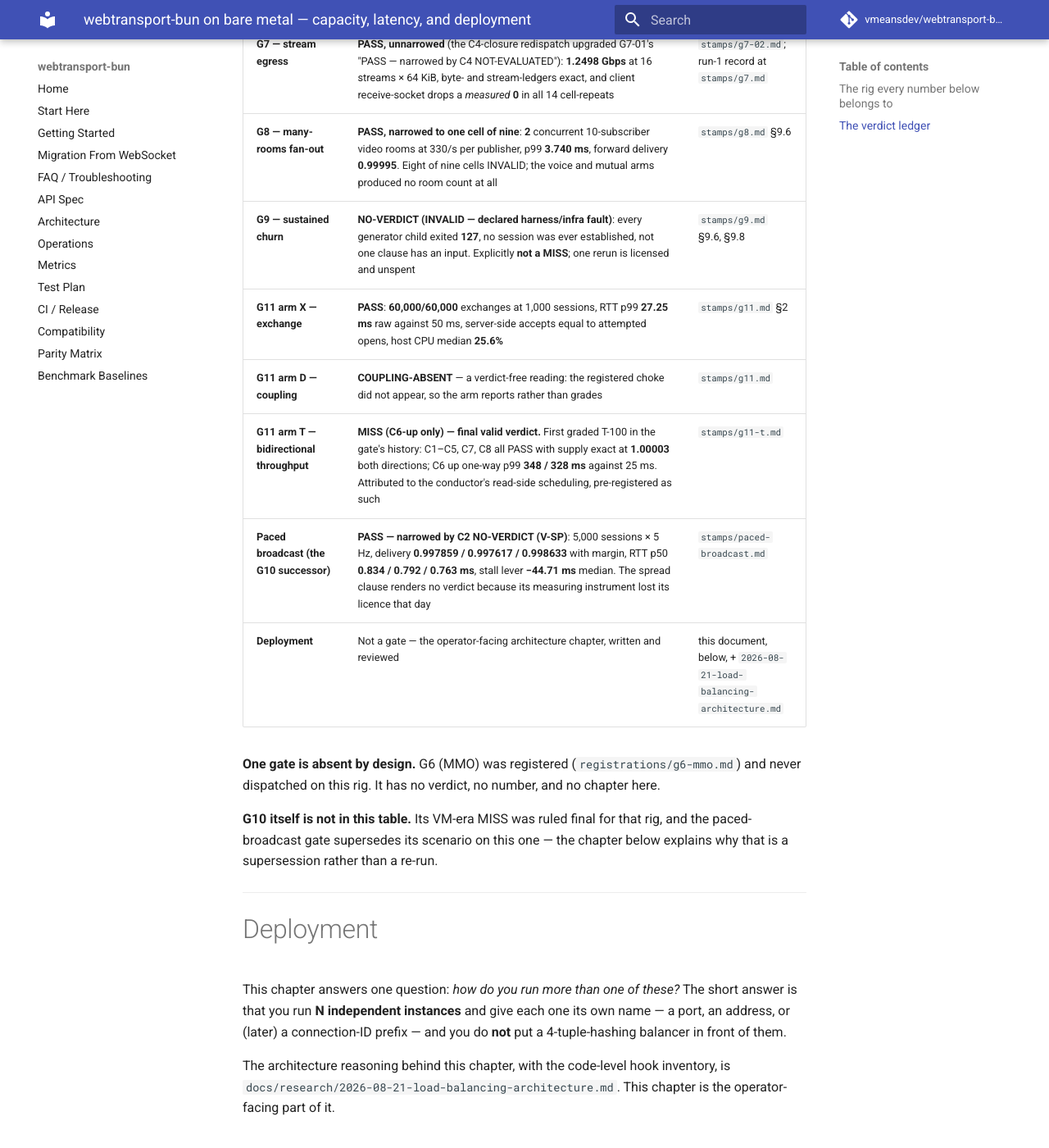
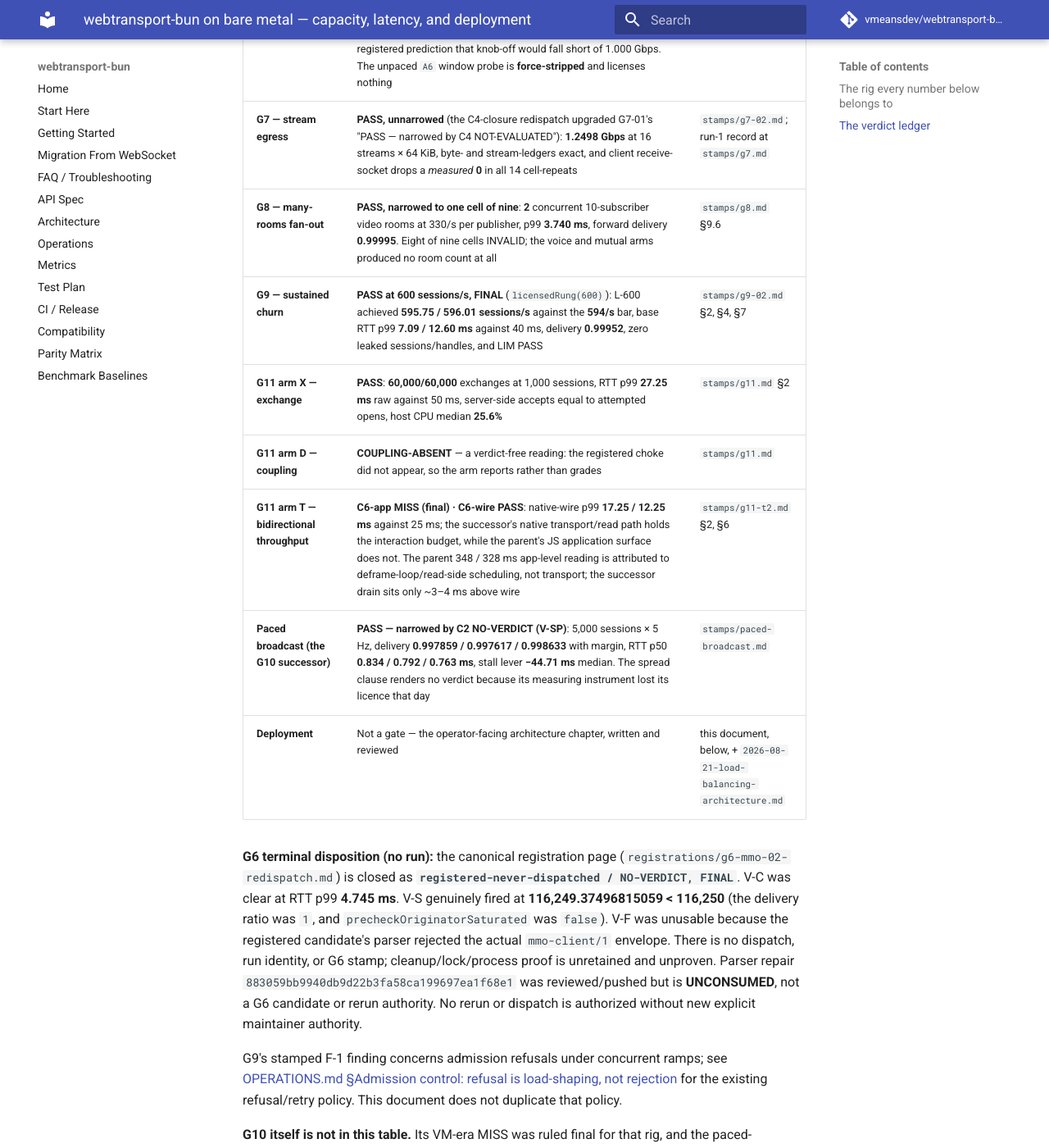
Before and after one commit to vmeansdev/webtransport-bun, an MkDocs documentation site: the page built from docs/research/2026-08-21-bare-metal-capacity.md, in a window 1280 px wide and 1400 px high, scrolled down 1512 px. Shown: the whole window at 82% size. Built offline with MkDocs 1.6.1 and Material for MkDocs 9.7.7, drawn with Linux system fonts in a browser that asks for light colours; comment, search, counter and statistics services are not loaded; some of the changed text lies outside the part shown.

Commit message:
Reconcile capacity ledger with terminal campaign outcomes
The final campaign records supersede stale G9, G11-T, G2, and G6 summaries. Bind the capacity document to the accepted stamps and terminal no-dispatch registration while preserving the distinction between run verdicts and terminal campaign dispositions.

Constraint: G6 has no dispatch, run identity, or stamp; its parser repair remains unconsumed

Confidence: high

Scope-risk: narrow

Directive: Do not promote terminal no-run states to PASS or reopen attempts without new explicit maintainer authority

Tested: Source-bound stamp and registration review; Markdown link checks; git diff --check

Not-tested: No workload reruns; documentation-only reconciliation

```diff
--- a/docs/research/2026-08-21-bare-metal-capacity.md
+++ b/docs/research/2026-08-21-bare-metal-capacity.md
@@ -1,15 +1,18 @@
 # webtransport-bun on bare metal — capacity, latency, and deployment
 
-**Status: COMPLETE (2026-08-21).** This is the bare-metal campaign's terminal
-document (campaign ticket 09). Every gate has reached a final verdict and no
-chapter is a stub. Nothing here is a forecast. Every number carries the stamp
-it was recomputed in, and where a number does not exist, this document says so
-rather than estimating one.
+**Status: COMPLETE (2026-08-22).** This is the bare-metal campaign's terminal
+document (campaign ticket 09). Every gate has a terminally accounted disposition;
+that disposition may be a run verdict or an explicitly closed no-run state.
+Nothing here is a forecast. Every number carries the stamp it was recomputed
+in, and where a number does not exist, this document says so rather than
+estimating one.
 
-Three of those final verdicts are not passes — G2 is INCOMPLETE, G9 is a
-NO-VERDICT on a declared harness fault, and G11's T arm is a MISS. They are
-reported here with the same weight as the passes, because the campaign's bar
-was *"every gate reaches a final valid verdict"*, not *"every gate passes."*
+G9 is a final **PASS at 600 sessions/s**. The remaining terminal exceptions are
+G2's **hardware-scoped INCOMPLETE, FINAL**, G6's
+**registered-never-dispatched / NO-VERDICT, FINAL** disposition, and G11-T's
+dual reading **C6-app MISS (final) · C6-wire PASS**. These are reported with
+the same weight as the passes: the campaign's bar was *"every gate reaches a
+terminally accounted disposition"*, not *"every gate passes."*
 
 ## The rig every number below belongs to
 
@@ -37,22 +40,35 @@
 | Gate | Verdict, in one line | Stamp |
 |---|---|---|
 | **G1 — GPS session scale** | **PASS**, all five clauses: 10,000 sessions, ingest p99 **2.576 ms**, delivery **1.000000**, memory **~126.5 KB/session** linear | `stamps/g1.md` §9.6 |
-| **G2 — FPS/MOBA tail latency** | **INCOMPLETE — `path-not-quiet`**: the off-box floor's own idle p99 is **8.101888 ms** against the registered 4.0 ms bar, so no gate statistic exists. An **instrument** finding, foreseen and pre-registered; the run is valid, the path is not evaluable | `stamps/g2.md` §9.6 |
+| **G2 — FPS/MOBA tail latency** | **hardware-scoped INCOMPLETE, FINAL** after the two licensed valid attempts: F-off raw RTT p99 medians **12.632064 ms** (attempt 1) and **9.289728 ms** (attempt 2), each above the fixed 4.0 ms `path-not-quiet` bar. No gate PASS/MISS statistic exists because the gate had no evaluable cells; no third attempt or lower bar is authorized | `stamps/g2.md` §9.10.3, §9.10.6 |
 | **G3 — camera / bursty egress** | **PASS, with C3 = `CEILING-MOVED`**: egress one-way p99 **1.491 ms** (median of 5 blocks) against a 33.3 ms bar; GSO **and** GRO active at 64 segments, `sndbufErrors` 0 on all 30 steps. C3 states no lever value in milliseconds — for the third time across three registrations | `stamps/g3.md` §9.6, C2/C4 |
 | **G4 — SFU fan-out** | **PASS**: **16,509/s** forward egress inside a 30 Hz frame gate, p99 **10.879 ms**, delivery **1.0000**. Stated as a *rate* bound — "the 50 is incidental to that number, not causal" | `stamps/g4.md` §9.6 |
 | **G5 — bulk / VOD** | **PASS**, all six clauses, graded on the knob-**on** `P-batch` cell: **1.2505 Gbps** delivered against a 1.000 Gbps bar, sourcing 100.037% of its registered 1.25 Gbps offer. Separately — disclosed, not gating — the knob-**off** `P-control` cell delivered **1.1473 Gbps**, falsifying the registered prediction that knob-off would fall short of 1.000 Gbps. The unpaced `A6` window probe is **force-stripped** and licenses nothing | `stamps/g5.md` §9.6 clause 2, §6 P5 |
 | **G7 — stream egress** | **PASS, unnarrowed** (the C4-closure redispatch upgraded G7-01's "PASS — narrowed by C4 NOT-EVALUATED"): **1.2498 Gbps** at 16 streams × 64 KiB, byte- and stream-ledgers exact, and client receive-socket drops a *measured* **0** in all 14 cell-repeats | `stamps/g7-02.md`; run-1 record at `stamps/g7.md` |
 | **G8 — many-rooms fan-out** | **PASS, narrowed to one cell of nine**: **2** concurrent 10-subscriber video rooms at 330/s per publisher, p99 **3.740 ms**, forward delivery **0.99995**. Eight of nine cells INVALID; the voice and mutual arms produced no room count at all | `stamps/g8.md` §9.6 |
-| **G9 — sustained churn** | **NO-VERDICT (INVALID — declared harness/infra fault)**: every generator child exited **127**, no session was ever established, not one clause has an input. Explicitly **not a MISS**; one rerun is licensed and unspent | `stamps/g9.md` §9.6, §9.8 |
+| **G9 — sustained churn** | **PASS at 600 sessions/s, FINAL** (`licensedRung(600)`): L-600 achieved **595.75 / 596.01 sessions/s** against the **594/s** bar, base RTT p99 **7.09 / 12.60 ms** against 40 ms, delivery **0.99952**, zero leaked sessions/handles, and LIM PASS | `stamps/g9-02.md` §2, §4, §7 |
 | **G11 arm X — exchange** | **PASS**: **60,000/60,000** exchanges at 1,000 sessions, RTT p99 **27.25 ms** raw against 50 ms, server-side accepts equal to attempted opens, host CPU median **25.6%** | `stamps/g11.md` §2 |
 | **G11 arm D — coupling** | **COUPLING-ABSENT** — a verdict-free reading: the registered choke did not appear, so the arm reports rather than grades | `stamps/g11.md` |
-| **G11 arm T — bidirectional throughput** | **MISS (C6-up only) — final valid verdict.** First graded T-100 in the gate's history: C1–C5, C7, C8 all PASS with supply exact at **1.00003** both directions; C6 up one-way p99 **348 / 328 ms** against 25 ms. Attributed to the conductor's read-side scheduling, pre-registered as such | `stamps/g11-t.md` |
+| **G11 arm T — bidirectional throughput** | **C6-app MISS (final) · C6-wire PASS**: native-wire p99 **17.25 / 12.25 ms** against 25 ms; the successor's native transport/read path holds the interaction budget, while the parent's JS application surface does not. The parent 348 / 328 ms app-level reading is attributed to deframe-loop/read-side scheduling, not transport; the successor drain sits only ~3–4 ms above wire | `stamps/g11-t2.md` §2, §6 |
 | **Paced broadcast (the G10 successor)** | **PASS — narrowed by C2 NO-VERDICT (V-SP)**: 5,000 sessions × 5 Hz, delivery **0.997859 / 0.997617 / 0.998633** with margin, RTT p50 **0.834 / 0.792 / 0.763 ms**, stall lever **−44.71 ms** median. The spread clause renders no verdict because its measuring instrument lost its licence that day | `stamps/paced-broadcast.md` |
 | **Deployment** | Not a gate — the operator-facing architecture chapter, written and reviewed | this document, below, + `2026-08-21-load-balancing-architecture.md` |
 
-**One gate is absent by design.** G6 (MMO) was registered
-(`registrations/g6-mmo.md`) and never dispatched on this rig. It has no
-verdict, no number, and no chapter here.
+**G6 terminal disposition (no run):** the canonical registration page
+(`registrations/g6-mmo-02-redispatch.md`) is closed as
+**`registered-never-dispatched / NO-VERDICT, FINAL`**. V-C was clear at RTT p99
+**4.745 ms**. V-S genuinely fired at **116,249.37496815059 < 116,250** (the
+delivery ratio was `1`, and `precheckOriginatorSaturated` was `false`). V-F was
+unusable because the registered candidate's parser rejected the actual
+`mmo-client/1` envelope. There is no dispatch, run identity, or G6 stamp;
+cleanup/lock/process proof is unretained and unproven. Parser repair
+`883059bb9940db9d22b3fa58ca199697ea1f68e1` was reviewed/pushed but is
+**UNCONSUMED**, not a G6 candidate or rerun authority. No rerun or dispatch is
+authorized without new explicit maintainer authority.
+
+G9's stamped F-1 finding concerns admission refusals under concurrent ramps;
+see [OPERATIONS.md §Admission control: refusal is load-shaping, not rejection](../OPERATIONS.md#admission-control-refusal-is-load-shaping-not-rejection)
+for the existing refusal/retry policy. This document does not duplicate that
+policy.
 
 **G10 itself is not in this table.** Its VM-era MISS was ruled final for that
 rig, and the paced-broadcast gate supersedes its scenario on this one — the
@@ -520,9 +536,13 @@
 
 # Bidirectional streams, arm T — the first graded T-100
 
-**Verdict: MISS (C6-up only) — final valid verdict. The supply wall is
-CLOSED.** Stamp: `stamps/g11-t.md`. Registration:
-`registrations/g11-t-redispatch.md`. Investigation: campaign ticket 10.
+**Terminal row: C6-app MISS (final) · C6-wire PASS (17.25 / 12.25 ms against
+25 ms).** The parent application-level reading remains final; the successor
+stamp adds the native-wire clause without collapsing the two readings. Parent
+registration: `registrations/g11-t-redispatch.md`; terminal successor
+registration: `registrations/g11-t2.md`. Terminal successor stamp
+`stamps/g11-t2.md` is bound to that successor registration. Parent stamp:
+`stamps/g11-t.md`. Investigation: campaign ticket 10.
 
 ## 1. Why this arm has a history
 
@@ -763,16 +783,15 @@
 same-run *relative* comparison between paired arms — which is exactly the form
 the paced-broadcast C3′ clause was rebuilt into (Amendment A-1).
 
-**G2's INCOMPLETE is the same instrument seen from the other side.** Its
-off-box floor arms measured an idle p99 of **8.101888 ms** — the median of the
-three arms, all three of which are above the 4.0 ms bar — meaning 81% of a
-10 ms round-trip budget is consumed by the vantage before the product is
-involved. The registration predicted this outcome in advance and called it a
-legitimate campaign result, though the stamp records the prediction as a **HIT
-on the verdict and a MISS on the band**: it expected 3–6 ms, and 8.102 ms is
-35% above the top of that range and 2.03× the bar. **The Mac vantage cannot
-witness a single-digit-
-millisecond tail-latency claim**, and no such claim appears in this document.
+**G2's final INCOMPLETE is the same instrument seen from the other side.** The
+historical first run's off-box floor arms measured an idle p99 of **8.101888
+ms**; the two licensed final attempts independently measured F-off medians of
+**12.632064 ms** and **9.289728 ms**, all above the fixed 4.0 ms bar. The
+registration predicted this outcome in advance and called it a legitimate
+campaign result. The final stamp records a hardware-scoped INCOMPLETE with no
+gate statistic, because the path was not quiet and no gate cells were
+evaluable. **The Mac vantage cannot witness a single-digit-millisecond
+tail-latency claim**, and no such claim appears in this document.
 
 ## 3. The cable and its preflight
 
```
